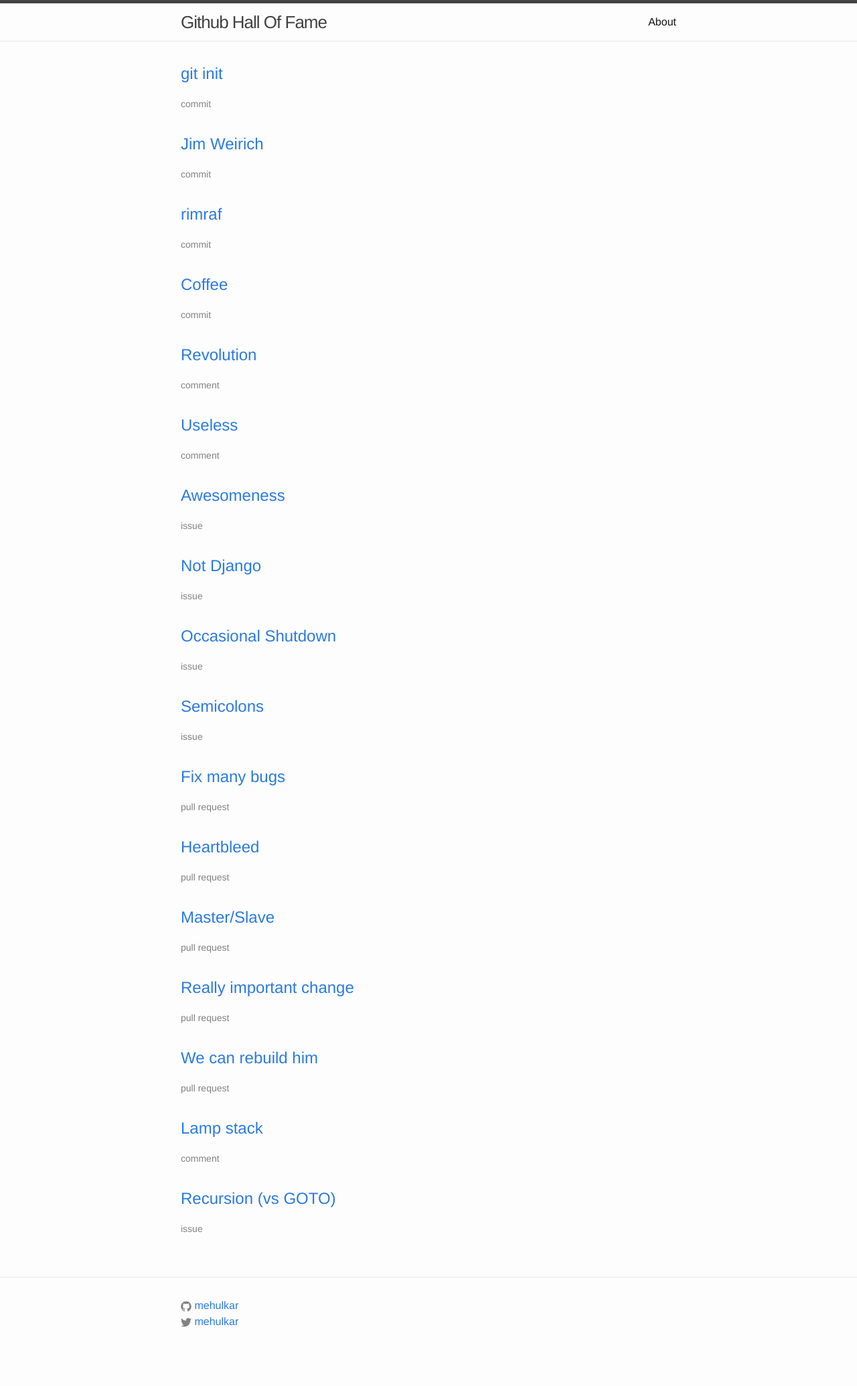
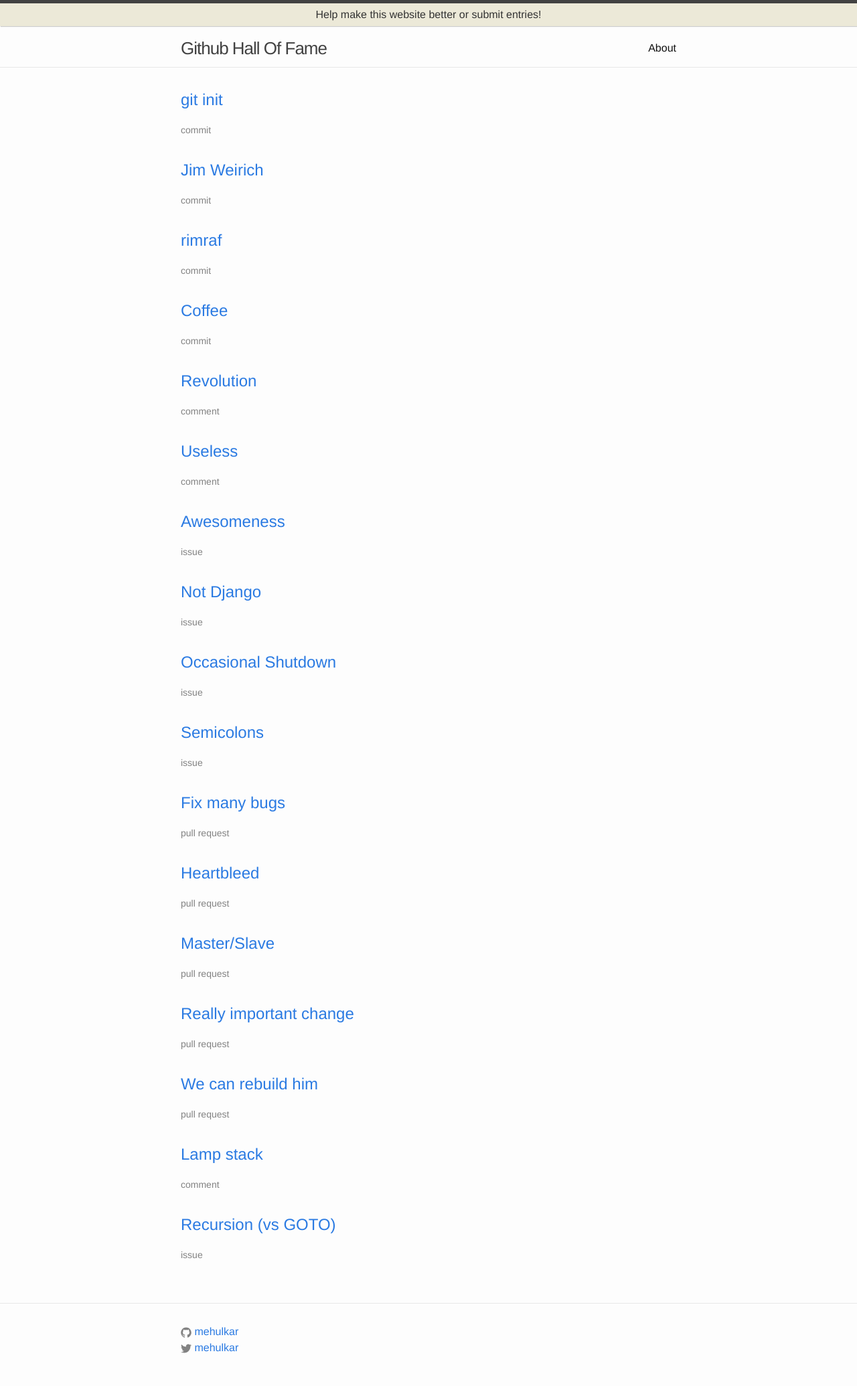
Before and after one commit to mehulkar/github-hall-of-fame, a Jekyll site: the page built from index.html, in a window 1280 px wide. Shown: the whole page at 67% size. Built offline with Jekyll 4.4.1, drawn with Linux system fonts in a browser that asks for light colours; before the commit the page ends 2031 px from its top, so only the background shows below that.

Commit message:
Add a banner to solicit help

```diff
--- a/_layouts/default.html
+++ b/_layouts/default.html
@@ -15,6 +15,7 @@
 
   <body>
     <header class="site-header">
+      <banner><a href="//github.com/mehulkar/github-hall-of-fame" target="_blank">Help make this website better or submit entries!</a></banner>
       <div class="wrapper">
         <a class="site-title" href="{{ site.baseurl }}/">{{ site.title }}</a>
         <nav class="site-nav">
--- a/css/main.scss
+++ b/css/main.scss
@@ -31,3 +31,27 @@ $on-laptop:        800px;
 
 // Import partials from `sass_dir` (defaults to `_sass`)
 @import "base", "layout";
+
+banner {
+  text-align: center;
+  background-color: #01FF70;
+  background-color: rgb(236, 233, 216);
+  display: block;
+  margin-bottom: 5px;
+  box-shadow: #ccc 1px 1px 1px;
+}
+
+banner a {
+  color: #333;
+  &:hover {
+    background-color: #7FDBFF;
+    text-decoration: none;
+  }
+
+  &:visited {
+    color: #333;
+  }
+
+  display: block;
+  padding: 5px;
+}
```
